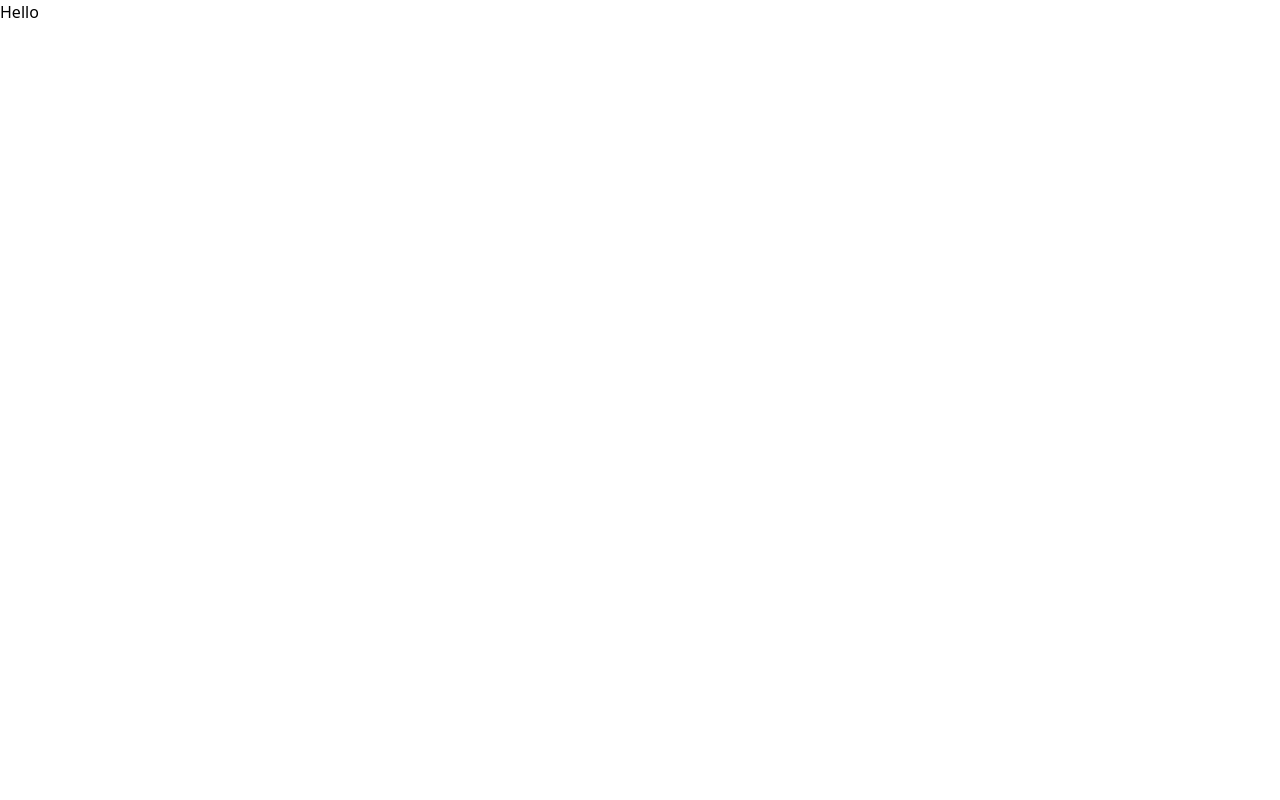
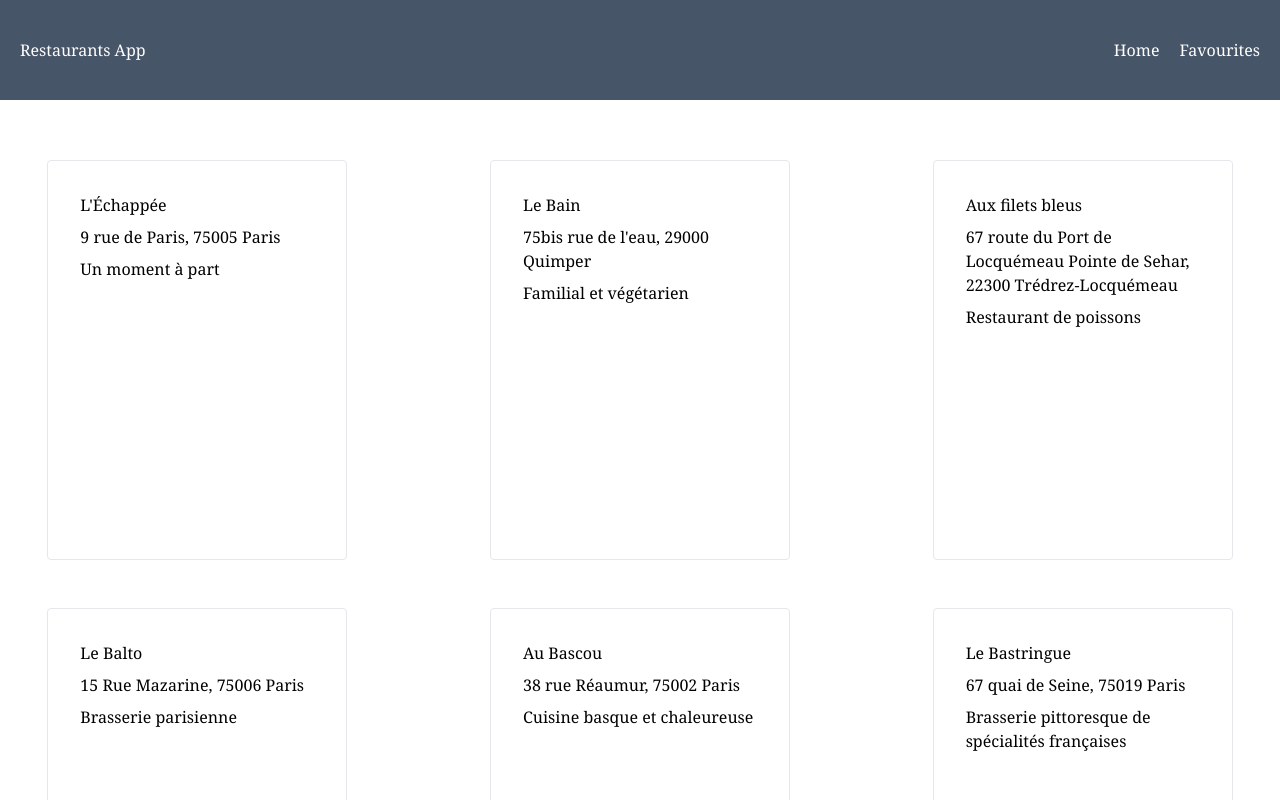
Before and after one commit to Raftouch/restaurants-app, a React (Vite) app: page / in a window 1280 px wide. Shown: the top 800 px of the page. Built offline with nearby package versions, Linux system fonts and the light colour scheme.

Commit message:
:sparkles: added new fearures

```diff
--- a/src/App.tsx
+++ b/src/App.tsx
@@ -1,10 +1,26 @@
+import { createContext } from "react";
+import { BrowserRouter as Router, Route, Routes } from "react-router-dom";
+import Navigation from "./components/Navigation";
+import { RestaurantContext } from "./context/RestaurantContext";
+import { restaurants } from "./data/restaurants";
+import DetailsPage from "./pages/DetailsPage";
+import HomePage from "./pages/HomePage";
+
 function App() {
+  // const restaurantsData = restaurants
 
   return (
-    <div>
-      Hello
-    </div>
-  )
+    <RestaurantContext.Provider value={{restaurants}}>
+    <Router>
+      <Navigation />
+      <Routes>
+        <Route path="/" element={<HomePage />} />
+        <Route path="/details/:id" element={<DetailsPage />} />
+      </Routes>
+    </Router>
+    </RestaurantContext.Provider>
+  );
 }
 
-export default App
+export default App;
+// export {RestaurantsData}
--- /dev/null
+++ b/src/components/Navigation.tsx
@@ -0,0 +1,18 @@
+import React from "react";
+import { Link } from "react-router-dom";
+
+export default function Navigation() {
+  return (
+    <div className="font-serif fixed h-[100px] w-full bg-slate-600 text-white flex justify-between items-center px-5">
+      <span className="max-w-[200px]">Restaurants App</span>
+      <span>
+        <Link to="/" className="mr-5 hover:text-slate-500">
+          Home
+        </Link>
+        <Link to="/favourites" className="hover:text-slate-500">
+          Favourites
+        </Link>
+      </span>
+    </div>
+  );
+}
--- /dev/null
+++ b/src/components/RestaurantCard.tsx
@@ -0,0 +1,27 @@
+import React, { useContext } from "react";
+import { Link } from "react-router-dom";
+// import { MyRestaurant } from "../models/MyRestaurant";
+import { restaurants } from "../data/restaurants";
+import { Restaurant } from "../models/Restaurant";
+
+interface RestaurantCardProps {
+  restaurant: Restaurant;
+}
+
+export default function RestaurantCard({ restaurant }: RestaurantCardProps) {
+  // const {restaurants} = useContext(RestaurantContext)
+// export default function RestaurantCard() {
+//   const restaurantDetails = useContext(RestaurantsData)
+
+  return (
+      <Link to={`/details/${restaurant.id}`}>
+        <div className="border rounded w-[300px] h-[400px] flex flex-col gap-2 p-8 font-serif">
+          {/* <img src={restaurant.img} alt=''/> */}
+          <h1>{restaurant.name}</h1>
+          <p>{restaurant.address}</p>
+          <p>{restaurant.description_short}</p>
+          {/* <p>{restaurantDetails}</p> */}
+        </div>
+      </Link>
+  );
+}
--- /dev/null
+++ b/src/context/RestaurantContext.tsx
@@ -0,0 +1,8 @@
+import { createContext } from "react";
+import { Restaurant } from "../models/Restaurant";
+
+type RestaurantContext = {
+    restaurants: Restaurant[];
+}
+
+export const RestaurantContext = createContext({} as RestaurantContext)
--- /dev/null
+++ b/src/data/restaurants.ts
@@ -0,0 +1,103 @@
+import { Restaurant } from "../models/Restaurant";
+
+export const restaurants: Restaurant[] = [
+  {
+    id: 0,
+    name: "L'Échappée",
+    address: "9 rue de Paris, 75005 Paris",
+    description_short: "Un moment à part",
+    description_long:
+      "L'Échappée réunit tous les critères pour un repas réussi : une cuisine gastronomique, récompensée d'une étoile au Guide Michelin, et une vue légendaire sur la célèbre cathédrale de Notre-Dame. Que demander de plus ?",
+    img: "https://www.google.com/imgres?imgurl=https%3A%2F%2Fimg-3.journaldesfemmes.fr%2FH20vVHBaJmY2sDsnU2QmOldtvNI%3D%2F1500x%2Fsmart%2Fe215672b6c2c4199accb23e4406c5967%2Fccmcms-jdf%2F32506409.jpg&imgrefurl=https%3A%2F%2Fcuisine.journaldesfemmes.fr%2Fchefs-et-gastronomie%2F2786813-le-top-10-des-meilleurs-restaurants-avec-vue-a-paris%2F&tbnid=klNLrfmN6L_JzM&vet=12ahUKEwiIoLTX85n9AhVzSKQEHcp1DigQMygGegUIARDpAQ..i&docid=2OHHy64Of6XPgM&w=1500&h=1000&q=restaurants&ved=2ahUKEwiIoLTX85n9AhVzSKQEHcp1DigQMygGegUIARDpAQ",
+    menu: {
+      entrees: ["x", "y", "z"],
+      dishes: ["x", "y", "z"],
+      desserts: ["x", "y", "z"],
+    },
+  },
+  {
+    id: 1,
+    name: "Le Bain",
+    address: "75bis rue de l'eau, 29000 Quimper",
+    description_short: "Familial et végétarien",
+    description_long:
+      "Pour les amoureux des légumes et des produits de saison, Le Bain est un endroit idéal. Le tout dans un lieu agréable et cosy.",
+    img: "https://www.google.com/url?sa=i&url=https%3A%2F%2Fvisitbath.co.uk%2Ffood-and-drink%2Frestaurants&psig=AOvVaw08Wfzs5hb3qcBWRgVTZNFu&ust=1676632167576000&source=images&cd=vfe&ved=0CBAQjRxqFwoTCJD28dfzmf0CFQAAAAAdAAAAABAJ",
+    menu: {
+      entrees: ["x", "y", "z"],
+      dishes: ["x", "y", "z"],
+      desserts: ["x", "y", "z"],
+    },
+  },
+  {
+    id: 2,
+    name: "Aux filets bleus",
+    address:
+      "67 route du Port de Locquémeau Pointe de Sehar, 22300 Trédrez-Locquémeau",
+    description_short: "Restaurant de poissons",
+    description_long:
+      "Aux filets bleus vous accueille pour venir déguster la pêche du jour ! Dans un cadre magnifique avec vue directe sur la mer.",
+    img: "https://www.google.com/maps/uv?pb=!1s0x4813d46038dbc27d:0x41469dae0cd46ea8!3m1!7e115!4shttps://lh5.googleusercontent.com/p/AF1QipPWYcBjbpnej2FQoHGYsqQmCY1NOA7v5n-0L49z%3Dw520-h350-n-k-no!5sfilets+bleus+-+Recherche+Google!15zQ2dJZ0FRPT0&imagekey=!1e10!2sAF1QipPWYcBjbpnej2FQoHGYsqQmCY1NOA7v5n-0L49z&hl=fr&sa=X&ved=2ahUKEwjtvb3--pn9AhX2WqQEHVWjAi4Q7ZgBKAB6BAgQEAI",
+    menu: {
+      entrees: ["x", "y", "z"],
+      dishes: ["x", "y", "z"],
+      desserts: ["x", "y", "z"],
+    },
+  },
+  {
+    id: 3,
+    name: "Le Balto",
+    address: "15 Rue Mazarine, 75006 Paris",
+    description_short: "Brasserie parisienne",
+    description_long:
+      "Soupe à l'oignon, charcuterie et steaks servis dans une brasserie haut de gamme avec des salles décorées dans des styles différents.",
+    img: "https://www.google.com/maps/uv?pb=!1s0x47e671d8b9183cef:0x999004ac679e6812!3m1!7e115!4shttps://lh5.googleusercontent.com/p/AF1QipPLd5qp49GeRegeQVn4k65QcVF0UBSl5YMCKVDY%3Dw520-h350-n-k-no!5sme+balto+-+Recherche+Google!15zQ2dJZ0FRPT0&imagekey=!1e10!2sAF1QipPLd5qp49GeRegeQVn4k65QcVF0UBSl5YMCKVDY&hl=fr&sa=X&ved=2ahUKEwiRtump-5n9AhXEVaQEHdKxDzMQ7ZgBKAB6BAgUEAI",
+    menu: {
+      entrees: ["x", "y", "z"],
+      dishes: ["x", "y", "z"],
+      desserts: ["x", "y", "z"],
+    },
+  },
+  {
+    id: 4,
+    name: "Au Bascou",
+    address: "38 rue Réaumur, 75002 Paris",
+    description_short: "Cuisine basque et chaleureuse",
+    description_long:
+      "Plats basques gastronomiques dans un lieu aux tons chauds et colorés, avec chaises et comptoir en bois.",
+    img: "https://www.google.com/maps/uv?pb=!1s0x47e66e0544d1174f:0xf21ae3437e56ebb!3m1!7e115!4shttps://lh5.googleusercontent.com/p/AF1QipOdlk8YKbDWmQDZIwkKagRpwDtEEmK_20FhP0mv%3Dw520-h350-n-k-no!5srestaurants+-+Recherche+Google!15zQ2dJZ0FRPT0&imagekey=!1e10!2sAF1QipOdlk8YKbDWmQDZIwkKagRpwDtEEmK_20FhP0mv&hl=fr&sa=X&ved=2ahUKEwju0sPp-pn9AhUfTKQEHdBqApkQ7ZgBKAB6BAgHEAI",
+    menu: {
+      entrees: ["x", "y", "z"],
+      dishes: ["x", "y", "z"],
+      desserts: ["x", "y", "z"],
+    },
+  },
+  {
+    id: 5,
+    name: "Le Bastringue",
+    address: "67 quai de Seine, 75019 Paris",
+    description_short: "Brasserie pittoresque de spécialités françaises",
+    description_long:
+      "Cuisine et boissons de brasserie parisienne classique dans un restaurant établi de longue date avec terrasse au bord du canal.",
+    img: "https://www.google.com/maps/uv?pb=!1s0x47e66dd0e3eb82df:0x9067c10bed8a820b!3m1!7e115!4shttps://lh5.googleusercontent.com/p/AF1QipOTX7AS7zZ5qVJWERvy8rru_MA22MXDv5pTAcpE%3Dw520-h350-n-k-no!5sle+bastringue+paris+19+-+Recherche+Google!15zQ2dJZ0FRPT0&imagekey=!1e10!2sAF1QipOTX7AS7zZ5qVJWERvy8rru_MA22MXDv5pTAcpE&hl=fr&sa=X&ved=2ahUKEwj6gK_J-5n9AhX9TKQEHXkjBxkQ7ZgBKAB6BAgSEAI",
+    menu: {
+      entrees: ["x", "y", "z"],
+      dishes: ["x", "y", "z"],
+      desserts: ["x", "y", "z"],
+    },
+  },
+  {
+    id: 6,
+    name: "Higuma",
+    address: "32bis Rue Sainte-Anne, 75001 Paris",
+    description_short: "Cuisine japonaise, cadre à l'ambiance détendue",
+    description_long:
+      "Restaurant japonais de style décontracté servant ramens, plats sautés et donburis, accompagnés de bière et de saké.",
+    img: "https://www.google.com/maps/uv?pb=!1s0x47e66e3acb056675:0xfe3f9961811e978c!3m1!7e115!4shttps://lh5.googleusercontent.com/p/AF1QipOgTJjdnpMoYT6XXw1LbLRmfNZqmGqRPUsWYDtx%3Dw520-h350-n-k-no!5shiguma+paris+-+Recherche+Google!15zQ2dJZ0FRPT0&imagekey=!1e10!2sAF1QipOgTJjdnpMoYT6XXw1LbLRmfNZqmGqRPUsWYDtx&hl=fr&sa=X&ved=2ahUKEwj34bLi-5n9AhV9TKQEHUP0DrgQ7ZgBKAB6BAgXEAI",
+    menu: {
+      entrees: ["x", "y", "z"],
+      dishes: ["x", "y", "z"],
+      desserts: ["x", "y", "z"],
+    },
+  },
+];
--- /dev/null
+++ b/src/models/Restaurant.ts
@@ -0,0 +1,13 @@
+export interface Restaurant {
+  id: number;
+  name: string;
+  address: string;
+  description_short: string;
+  description_long: string;
+  img: string;
+  menu: {
+    entrees: string[];
+    dishes: string[];
+    desserts: string[];
+  };
+}
--- /dev/null
+++ b/src/pages/DetailsPage.tsx
@@ -0,0 +1,29 @@
+import React, { useContext, useEffect, useState } from 'react'
+import { useParams } from 'react-router-dom';
+import { RestaurantContext } from '../context/RestaurantContext';
+import { Restaurant } from '../models/Restaurant';
+
+export default function DetailsPage() {
+    const { id } = useParams();
+    const {restaurants} = useContext(RestaurantContext)
+
+    const [restaurant, setRestaurant] = useState<Restaurant>();
+    const getRestaurant = () => {
+        const restaurant = restaurants.find(restaurant => id === restaurant.id.toString())
+        setRestaurant(restaurant)
+    }
+
+    useEffect(() => {
+        getRestaurant()
+    }, [restaurants]);
+
+    console.log(restaurant)
+    if(restaurant==null) return null;
+
+  return (
+    <div>
+      <h1>{restaurant.name}</h1>
+      <p>{restaurant.description_long}</p>
+    </div>
+  )
+}
--- a/src/components/Restaurant.tsx
+++ b/src/pages/FavouritesPage.tsx
@@ -1,6 +1,6 @@
 import React from 'react'
 
-export default function Restaurant() {
+export default function FavouritesPage() {
   return (
     <div>
 
--- /dev/null
+++ b/src/pages/HomePage.tsx
@@ -0,0 +1,16 @@
+import React, { useContext } from "react";
+import RestaurantCard from "../components/RestaurantCard";
+import { RestaurantContext } from "../context/RestaurantContext";
+
+
+export default function HomePage() {
+  const {restaurants} = useContext(RestaurantContext)
+
+  return (
+    <div className="pt-40 grid grid-cols-1 gap-12 lg:grid-cols-2 xl:grid-cols-3 justify-items-center">
+      {restaurants.map((restaurant) => (
+        <RestaurantCard restaurant={restaurant} key={restaurant.id} />
+      ))}
+    </div>
+  );
+}
```
Also changed, not shown: 1 other file (tests, documents, lock files or other folders).
